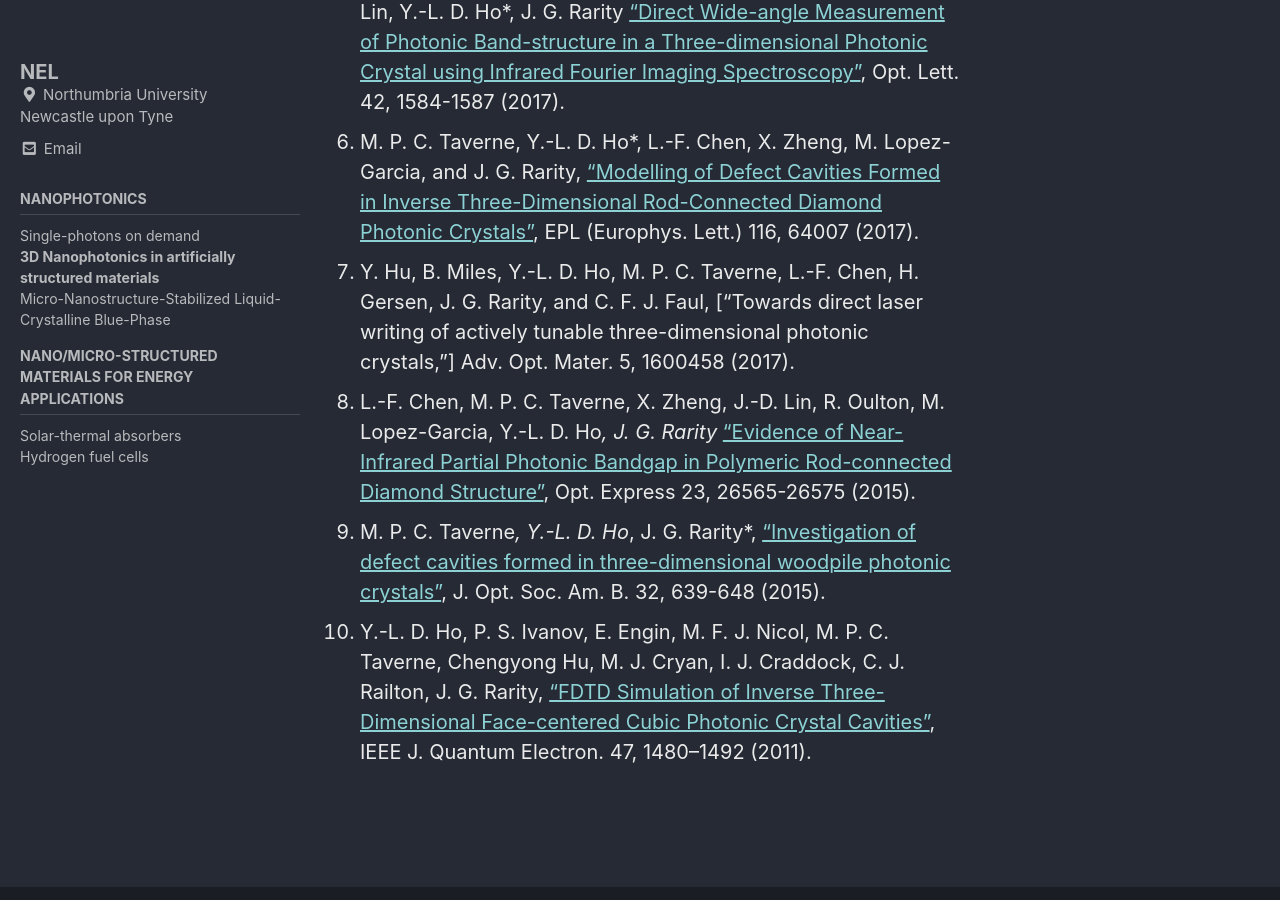
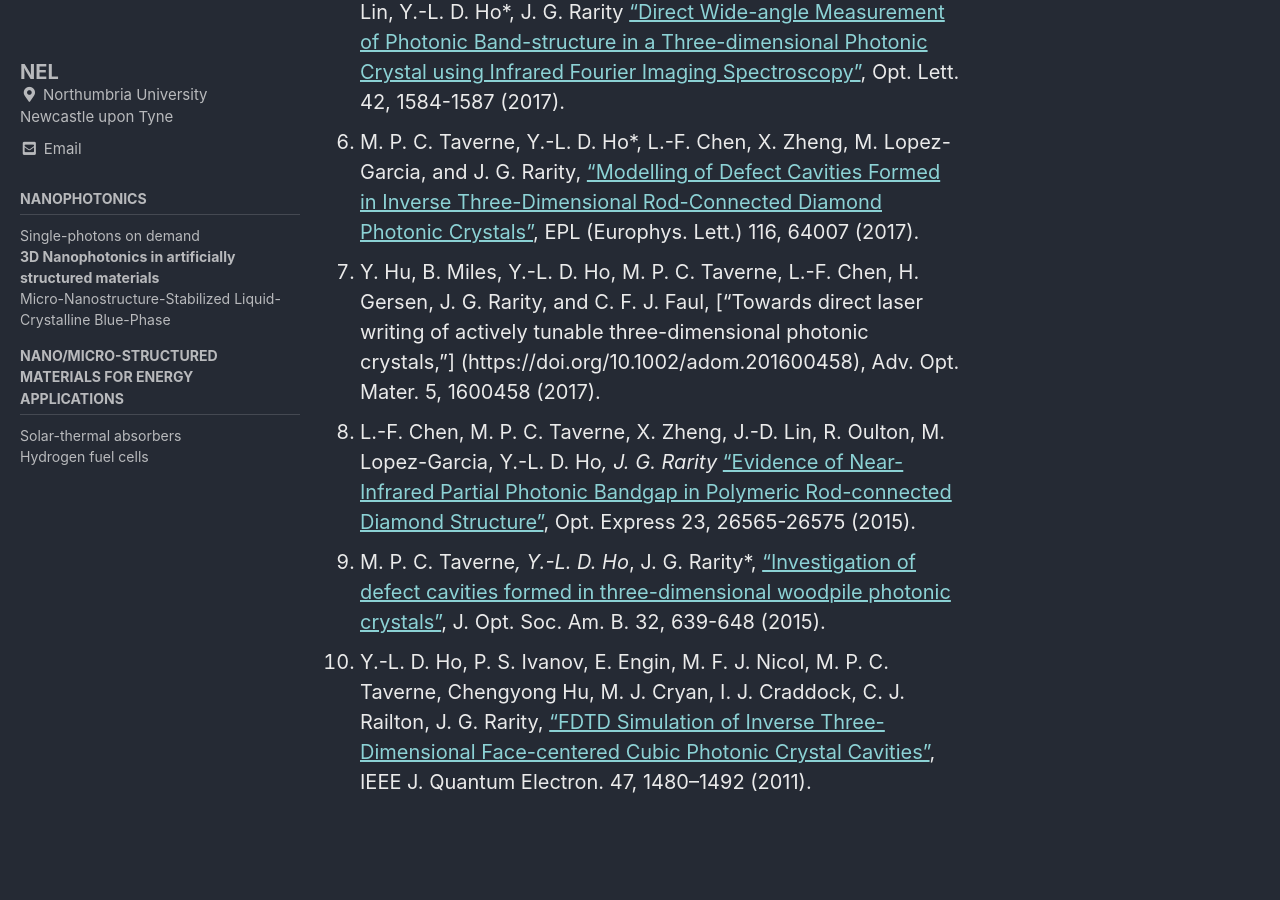
Before and after one commit to qubits/nanophotonicenglab.github.io, a Jekyll site: the page built from _pages/research2.md, in a window 1280 px wide and 900 px high, scrolled down 1931 px. Built offline with Jekyll 4.4.1, drawn with Linux system fonts in a browser that asks for light colours; cached includes are drawn as plain includes; part of the change alters nothing that is shown.

Commit message:
Update research2.md

```diff
--- a/_pages/research2.md
+++ b/_pages/research2.md
@@ -31,7 +31,7 @@ Chalcogenide Direct Write 3D Nanophononics – PI: Prof. John Rarity, Co-I: Dr.
 1. Xu Zheng*, Mike P. C. Taverne*, Y.-L. D. Ho*, and John G. Rarity*, [“Cavity Design in Woodpile Based 3D Photonic Crystal”](https://doi.org/10.3390/app8071087), Appl. Sci. 8, 1087 (2018).
 1. L.-F. Chen, M. Lopez-Garcia, M. P. C. Taverne, X. Zheng, J.-D. Lin, Y.-L. D. Ho*, J. G. Rarity [“Direct Wide-angle Measurement of Photonic Band-structure in a Three-dimensional Photonic Crystal using Infrared Fourier Imaging Spectroscopy”](https://doi.org/10.1364/OL.42.001584), Opt. Lett.  42, 1584-1587 (2017).
 1. M. P. C. Taverne, Y.-L. D. Ho*, L.-F. Chen, X. Zheng, M. Lopez-Garcia, and J. G. Rarity, [“Modelling of Defect Cavities Formed in Inverse Three-Dimensional Rod-Connected Diamond Photonic Crystals”](https://doi.org/10.1209/0295-5075/116/64007), EPL (Europhys. Lett.) 116, 64007 (2017).
-2. Y. Hu, B. Miles, Y.-L. D. Ho, M. P. C. Taverne, L.-F. Chen, H. Gersen, J. G. Rarity, and C. F. J. Faul, [“Towards direct laser writing of actively tunable three-dimensional photonic crystals,”] Adv. Opt. Mater. 5, 1600458 (2017).
+2. Y. Hu, B. Miles, Y.-L. D. Ho, M. P. C. Taverne, L.-F. Chen, H. Gersen, J. G. Rarity, and C. F. J. Faul, [“Towards direct laser writing of actively tunable three-dimensional photonic crystals,”] (https://doi.org/10.1002/adom.201600458), Adv. Opt. Mater. 5, 1600458 (2017).
 3. L.-F. Chen, M. P. C. Taverne, X. Zheng, J.-D. Lin, R. Oulton, M. Lopez-Garcia, Y.-L. D. Ho*, J. G. Rarity* [“Evidence of Near-Infrared Partial Photonic Bandgap in Polymeric Rod-connected Diamond Structure”](https://doi.org/10.1364/OE.23.026565), Opt. Express 23, 26565-26575 (2015).
 4. M. P. C. Taverne*, Y.-L. D. Ho*, J. G. Rarity*, [“Investigation of defect cavities formed in three-dimensional woodpile photonic crystals”](https://doi.org/10.1364/JOSAB.32.000639), J. Opt. Soc. Am. B. 32, 639-648 (2015).
 5. Y.-L. D. Ho, P. S. Ivanov, E. Engin, M. F. J. Nicol, M.  P. C. Taverne,  Chengyong Hu,  M. J. Cryan, I. J. Craddock, C. J. Railton, J. G. Rarity, [“FDTD Simulation of Inverse Three-Dimensional Face-centered Cubic Photonic Crystal Cavities”](https://doi.org/10.1109/JQE.2011.2170404), IEEE J. Quantum Electron. 47, 1480–1492 (2011).
```
